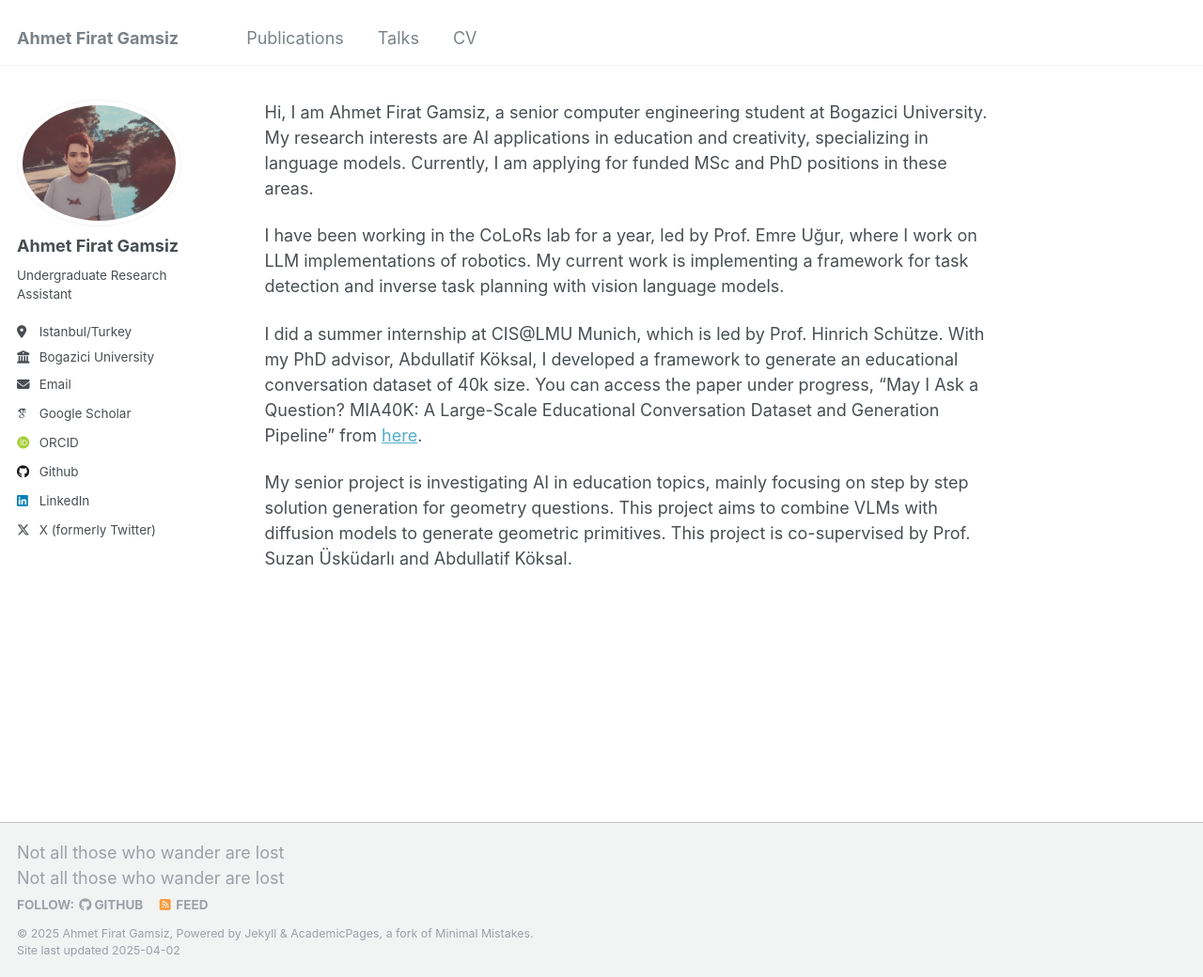
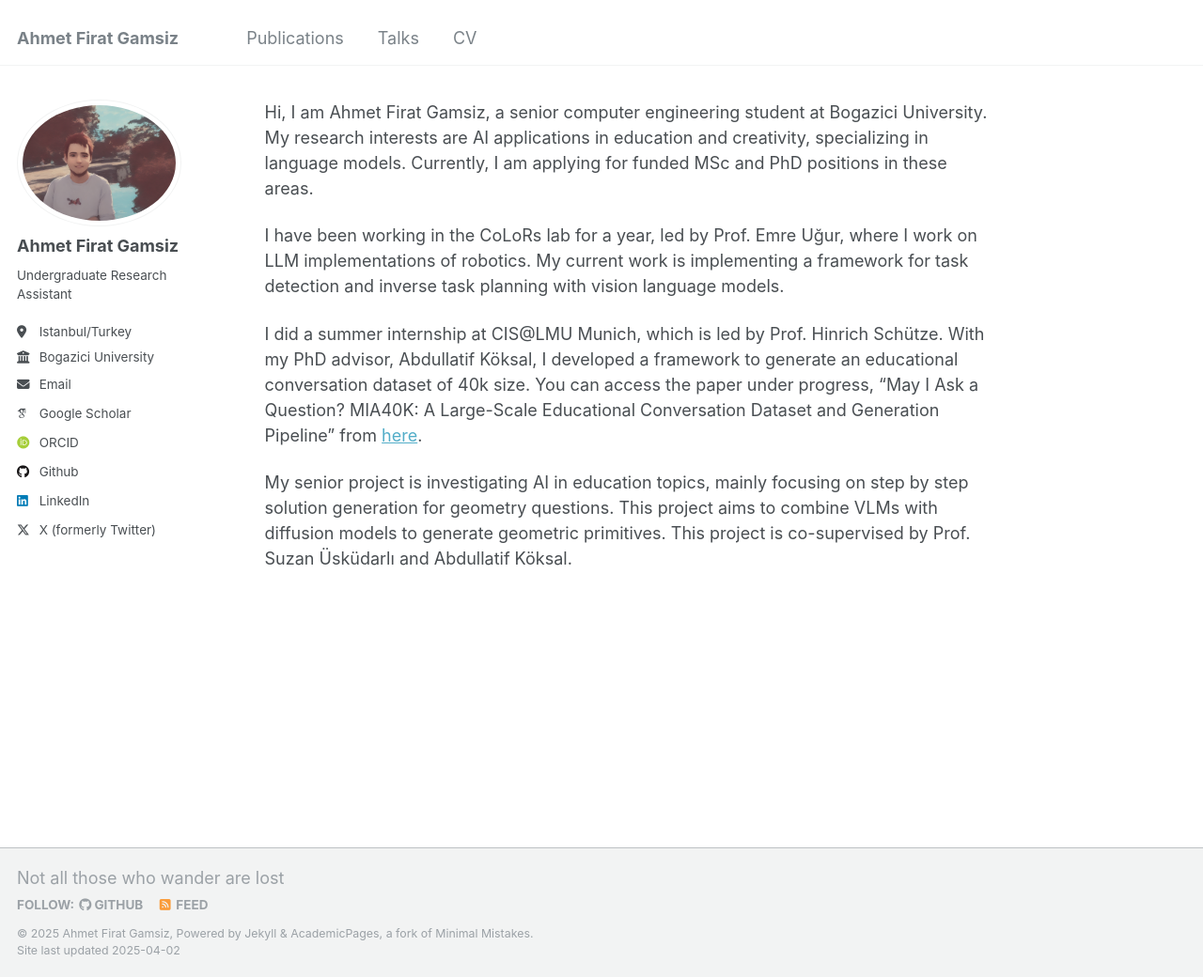
Before and after one commit to ahmetfirat23/ahmetfirat23.github.io, a Jekyll site: the page built from _pages/about.md, in a window 1280 px wide and 1040 px high. Shown: the whole window at 94% size. Built offline with Jekyll 4.4.1, drawn with Linux system fonts in a browser that asks for light colours; some web fonts are replaced.

Commit message:
Update footer.html

```diff
--- a/_includes/footer.html
+++ b/_includes/footer.html
@@ -1,8 +1,4 @@
 {% include base_path %}
-<div class="note">
-  Not all those who wander are lost
-</div>
-
 {% if site.author.github or site.author.bitbucket or site.atom_feed.hide != true %}
 <div class="page__footer-follow">
   <ul class="social-icons">
```
